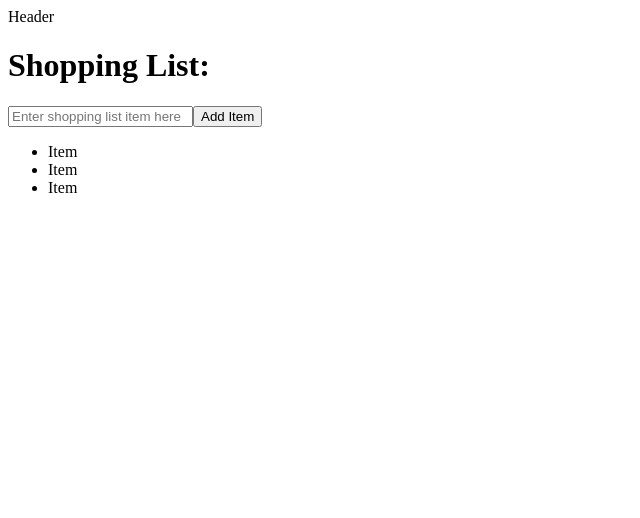
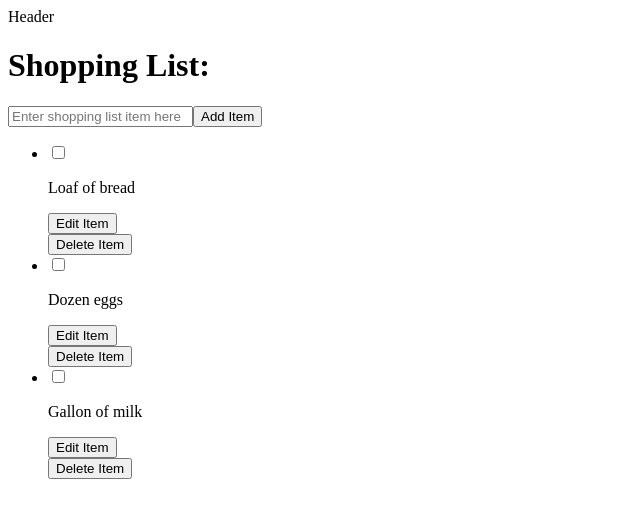
Before and after one commit to Benatovich/shopping-list-adv-react, a React app: page / in a window 1280 px wide. Shown: the top 518 px of the page, without its empty margins (0-640 px from the left). Built offline with nearby package versions, Linux system fonts and the light colour scheme; the HTML template or start-up script is replaced by a standard one.

Commit message:
Item.jsx is functional, although I still need to add the strikethrough when items are purchased

```diff
--- /dev/null
+++ b/src/components/Item.css
@@ -0,0 +1,3 @@
+.item {
+    /* figure out how to add strike-through for done items */
+}
--- a/src/components/Item.jsx
+++ b/src/components/Item.jsx
@@ -1,7 +1,68 @@
-import React from 'react'
+import { useState } from 'react'
 
-export default function Item() {
+export default function Item({ item, onUpdate, onDelete }) {
+  const [isEditing, setIsEditing] = useState(false);
+
+  let content;
+
+  if (isEditing) {
+      content = (
+          <form
+            onSubmit={(e) => {
+                e.preventDefault();
+                setIsEditing(false);
+            }}
+          >
+            <input
+              value={item.text}
+              onChange={(e) => {
+                  onUpdate({
+                      ...item,
+                      text: e.target.value
+                  });
+              }}
+            />
+
+            <button type='submit'>
+                Update Item
+            </button>
+          </form>
+      );
+  } else {
+      content = (
+          <div>
+              <p className='item'>
+                  {item.text}
+              </p>
+              <button
+                type='button'
+                onClick={() => setIsEditing(true)}
+                aria-label={`Edit ${item.text}`}>
+                Edit Item
+              </button>
+          </div>
+      );
+  }
+
   return (
-    <div>Item</div>
-  )
+    <div>
+        <input
+          type='checkbox'
+          checked={item.done}
+          onChange={(e) => {
+              onUpdate({
+                  ...item,
+                  done: e.target.checked,
+              });
+          }}
+        />
+        {content}
+        <button
+          type='button'
+          onClick={() => onDelete(item.id)}
+          aria-label={`Delete ${item.text}`}>
+            Delete Item
+        </button>
+    </div>
+  );
 }
--- a/src/context/ListProvider.jsx
+++ b/src/context/ListProvider.jsx
@@ -4,9 +4,9 @@ const storedItems = localStorage.getItem('list');
 const initialItems = storedItems
     ? JSON.parse(storedItems)
     : [
-        { id: 0, text: 'Loaf of bread', bought: false },
-        { id: 1, text: 'Dozen eggs', bought: false },
-        { id: 2, text: 'Gallon of milk', bought: false },
+        { id: 0, text: 'Loaf of bread', done: false },
+        { id: 1, text: 'Dozen eggs', done: false },
+        { id: 2, text: 'Gallon of milk', done: false },
       ]
 const saveToStorage = (list) => localStorage.setItem('list', JSON.stringify(list))
 
@@ -18,7 +18,7 @@ function itemsReducer(items, action) {
                 {
                     id: action.id,
                     text: action.text,
-                    bought: false
+                    done: false
                 },
             ]
         }
```
